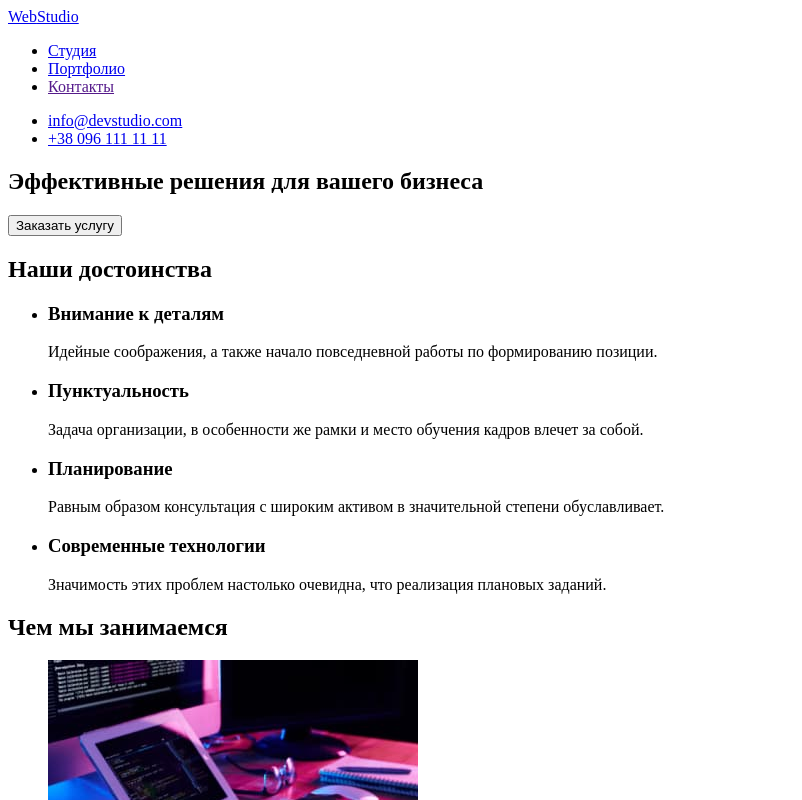
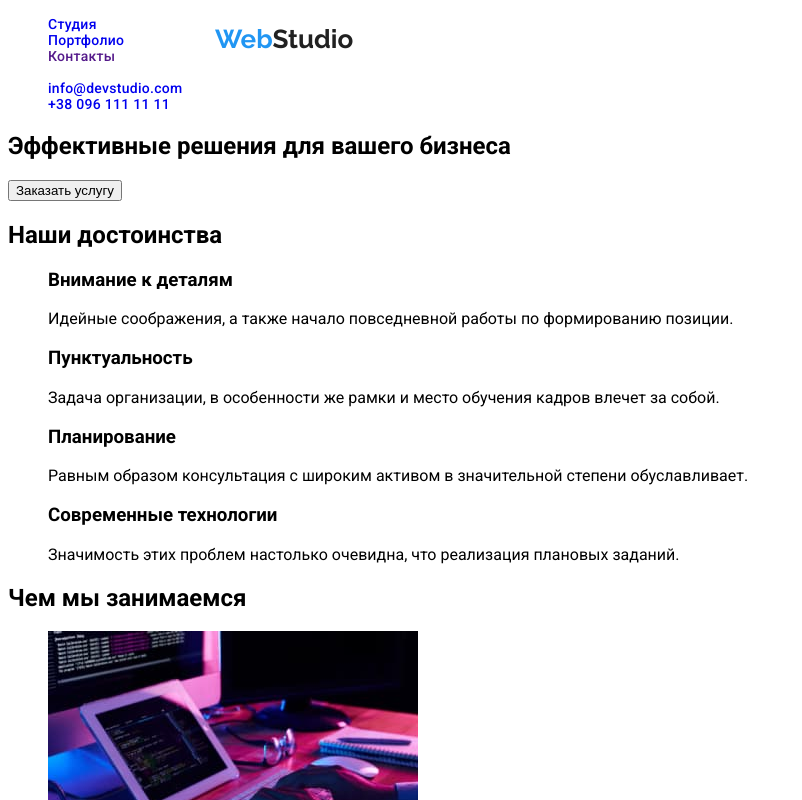
Before and after one commit to 4106677/goit-markup-hw-02, a plain HTML site: page index.html in a window 1280 px wide. Shown: the top 800 px of the page, without its empty margins (0-802 px from the left). Drawn offline with Linux system fonts and the light colour scheme; files that its build step writes are made by us from their sources.

```diff
--- a/css/styles.css
+++ b/css/styles.css
@@ -0,0 +1,57 @@
+ul {
+	list-style: none;
+}
+a {
+	text-decoration: none;
+}
+
+.link:hover,
+.link:focus {
+	color: #2196f3;
+}
+.link::visited .link:active {
+	color: #8b9500;
+}
+
+.body {
+	font-family: "Roboto";
+}
+
+.header {
+	background-color: #ffffff;
+}
+
+/* WebStudio */
+.header-logo {
+	position: absolute;
+	width: 145px;
+	height: 31px;
+	left: 215px;
+	top: 24px;
+	font-family: "Raleway";
+	font-style: normal;
+	font-weight: 700;
+	font-size: 26px;
+	line-height: 31px;
+	color: #212121;
+}
+
+.logo-bracket {
+	color: #2196f3;
+}
+
+.header-nav > ul > li {
+	font-weight: 500;
+	font-size: 14px;
+	line-height: 16px;
+	letter-spacing: 0.02em;
+	color: #212121;
+}
+
+.contacts {
+	color: #757575;
+	font-weight: 500;
+	font-size: 14px;
+	line-height: 16px;
+	letter-spacing: 0.02em;
+}
--- a/index.html
+++ b/index.html
@@ -6,22 +6,27 @@
     <meta http-equiv="X-UA-Compatible" content="IE=edge">
     <meta name="viewport" content="width=device-width, initial-scale=1.0">
     <title>Студия</title>
-    <link rel="stylesheet" href="styles.css">
+    <link rel="preconnect" href="https://fonts.googleapis.com">
+    <link rel="preconnect" href="https://fonts.gstatic.com" crossorigin>
+    <link
+        href="https://fonts.googleapis.com/css2?family=Raleway:wght@700&family=Roboto:wght@400;500;700;900&display=swap"
+        rel="stylesheet">
+    <link rel="stylesheet" href="./css/styles.css">
 </head>
 
-<body>
-    <header>
-        <a href="index.html"><span>Web</span>Studio</a>
-        <nav>
+<body class="body">
+    <header class="header">
+        <a class="header-logo" href="index.html"><span class="logo-bracket">Web</span>Studio</a>
+        <nav class="header-nav">
             <ul>
-                <li><a href="index.html" target="_self">Студия</a></li>
-                <li><a href="portfolio.html" target="_self">Портфолио</a></li>
-                <li><a href="">Контакты</a></li>
+                <li><a class="link" href="index.html" target="_self">Студия</a></li>
+                <li><a class="link" href="portfolio.html" target="_self">Портфолио</a></li>
+                <li><a class="link" href="">Контакты</a></li>
             </ul>
         </nav>
-        <ul>
-            <li><a href="mailto:info@devstudio.com">info@devstudio.com</a></li>
-            <li><a href="tel:+380961111111">+38 096 111 11 11</a></li>
+        <ul class="contacts">
+            <li><a class="link" href="mailto:info@devstudio.com">info@devstudio.com</a></li>
+            <li><a class="link" href="tel:+380961111111">+38 096 111 11 11</a></li>
         </ul>
     </header>
     <main>
```
Also changed, not shown: portfolio.html (+61 -4 lines), images/portfolio/filter1.jpg (added), images/portfolio/filter2.jpg (added), images/portfolio/filter3.jpg (added), images/portfolio/filter4.jpg (added), images/portfolio/filter5.jpg (added), images/portfolio/filter6.jpg (added), images/portfolio/filter7.jpg (added), images/portfolio/filter8.jpg (added), images/portfolio/filter9.jpg (added).
